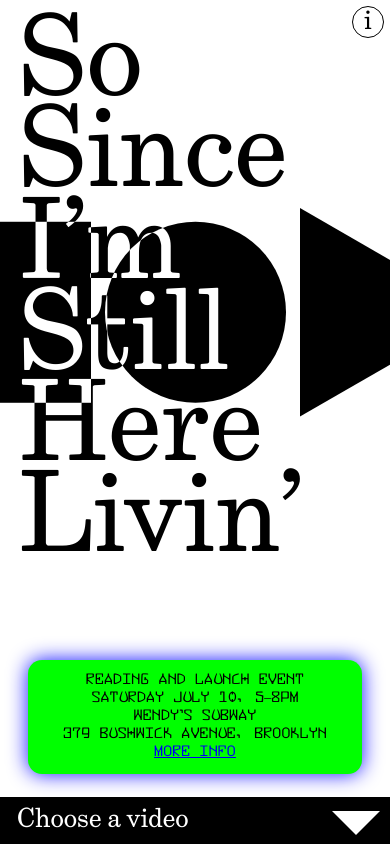
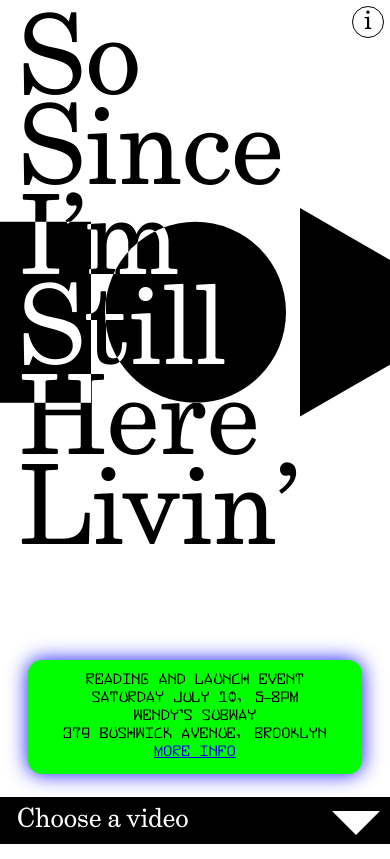
Before and after one commit to rosamcelheny/ssisl, a plain HTML site: page index.html in a window 390 px wide. Drawn offline with nearby package versions, Linux system fonts and the light colour scheme.

Commit message:
mobile h1

```diff
--- a/styles.css
+++ b/styles.css
@@ -318,12 +318,12 @@ h2 {
 
 @media (max-width: 600px) {
     h1 {
-
-        font-size: 26vw;
+    font-size: 100px;
     line-height: 0.90em;
     letter-spacing: 0px;
     margin: 19px;
     text-align: initial;
+    word-spacing: 2em;
     }
 
     .sticker {
```
